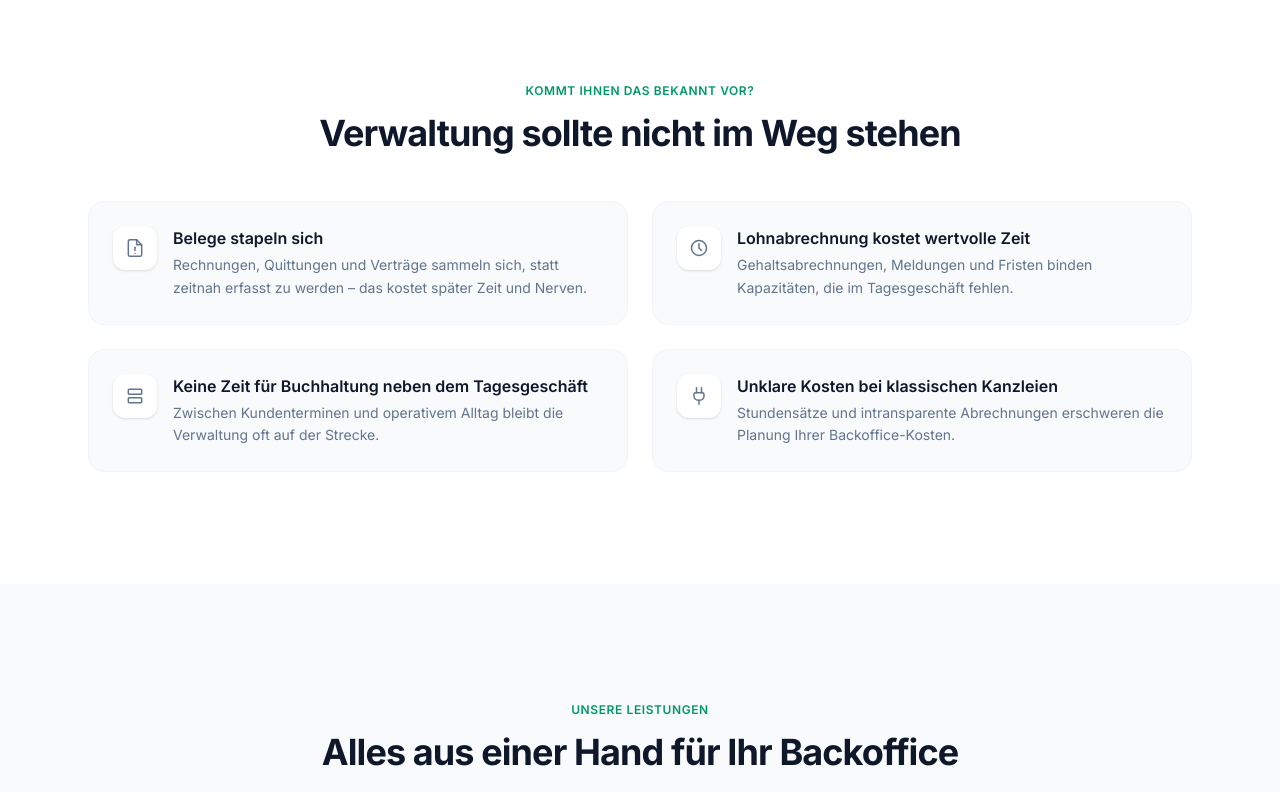
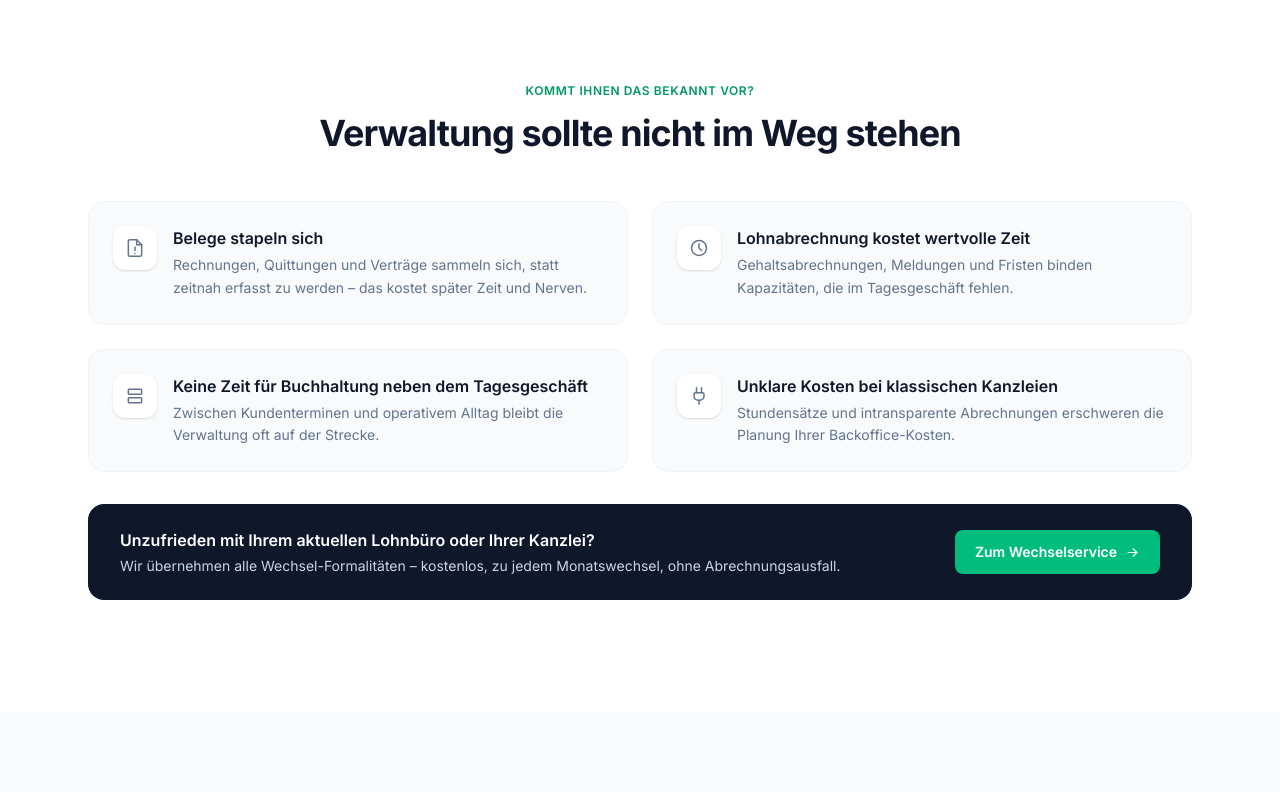
Before and after one commit to Taxalis/Taxalis, a Next.js app: page / in a window 1280 px wide. Shown: the part 1153-1945 px from the top of the page. Built offline with nearby package versions, Linux system fonts and the light colour scheme.

Commit message:
feat: Wechselseite prominent verlinken
- Header-Dropdown: 'Lohnbüro wechseln' unter Leistungen/Branchen
- Mobile-Menü: Eintrag unter Unternehmen
- Startseite: CTA-Banner nach Pain-Points-Sektion

```diff
--- a/app/components/Nav.tsx
+++ b/app/components/Nav.tsx
@@ -89,6 +89,7 @@ export function Nav() {
         <div className="mobile-section">Für Ihre Branche</div>
         {branchen.map(l => <Link key={l.href} href={l.href} onClick={() => setMenuOpen(false)}>{l.label}</Link>)}
         <div className="mobile-section">Unternehmen</div>
+        <Link href="/lohnbuero-wechseln" onClick={() => setMenuOpen(false)}>Lohnbüro wechseln</Link>
         <Link href="/preise" onClick={() => setMenuOpen(false)}>Preise</Link>
         <Link href="/ueber-uns" onClick={() => setMenuOpen(false)}>Über Uns</Link>
         <Link href="/blog" onClick={() => setMenuOpen(false)}>Blog</Link>
@@ -117,6 +118,8 @@ export function Nav() {
                   <div style={{height:1,background:'#e5e7eb',margin:'6px 8px'}} />
                   <div style={{fontSize:10,fontWeight:700,letterSpacing:'0.1em',textTransform:'uppercase',color:'#9ca3af',padding:'6px 14px 2px'}}>Für Ihre Branche</div>
                   {branchen.map(l => <Link key={l.href} href={l.href}>{l.label}</Link>)}
+                  <div style={{height:1,background:'#e5e7eb',margin:'6px 8px'}} />
+                  <Link href="/lohnbuero-wechseln" style={{fontWeight:600}}>Lohnbüro wechseln →</Link>
                 </div>
               )}
             </div>
--- a/app/page.tsx
+++ b/app/page.tsx
@@ -261,6 +261,21 @@ export default function Home() {
                 </Reveal>
               ))}
             </div>
+            <Reveal>
+              <div className="mt-8 flex flex-col items-center justify-between gap-4 rounded-2xl bg-slate-900 px-8 py-6 sm:flex-row">
+                <div>
+                  <div className="font-semibold text-white">Unzufrieden mit Ihrem aktuellen Lohnbüro oder Ihrer Kanzlei?</div>
+                  <p className="mt-1 text-sm text-slate-300">Wir übernehmen alle Wechsel-Formalitäten – kostenlos, zu jedem Monatswechsel, ohne Abrechnungsausfall.</p>
+                </div>
+                <Link
+                  href="/lohnbuero-wechseln"
+                  className="inline-flex flex-shrink-0 items-center gap-2 rounded-lg bg-emerald-500 px-5 py-3 text-sm font-semibold text-white transition-all hover:-translate-y-0.5 hover:bg-emerald-600"
+                >
+                  Zum Wechselservice
+                  <Icon name="arrow-right" size={15} />
+                </Link>
+              </div>
+            </Reveal>
           </div>
         </section>
 
```
